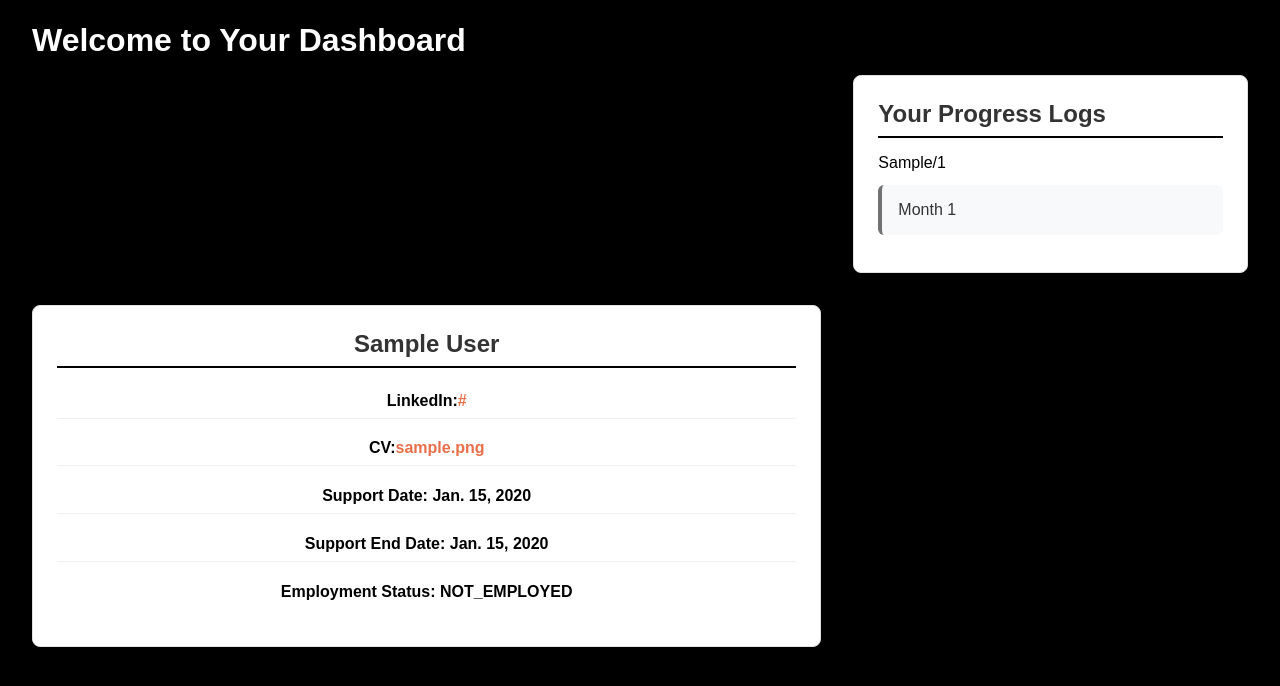
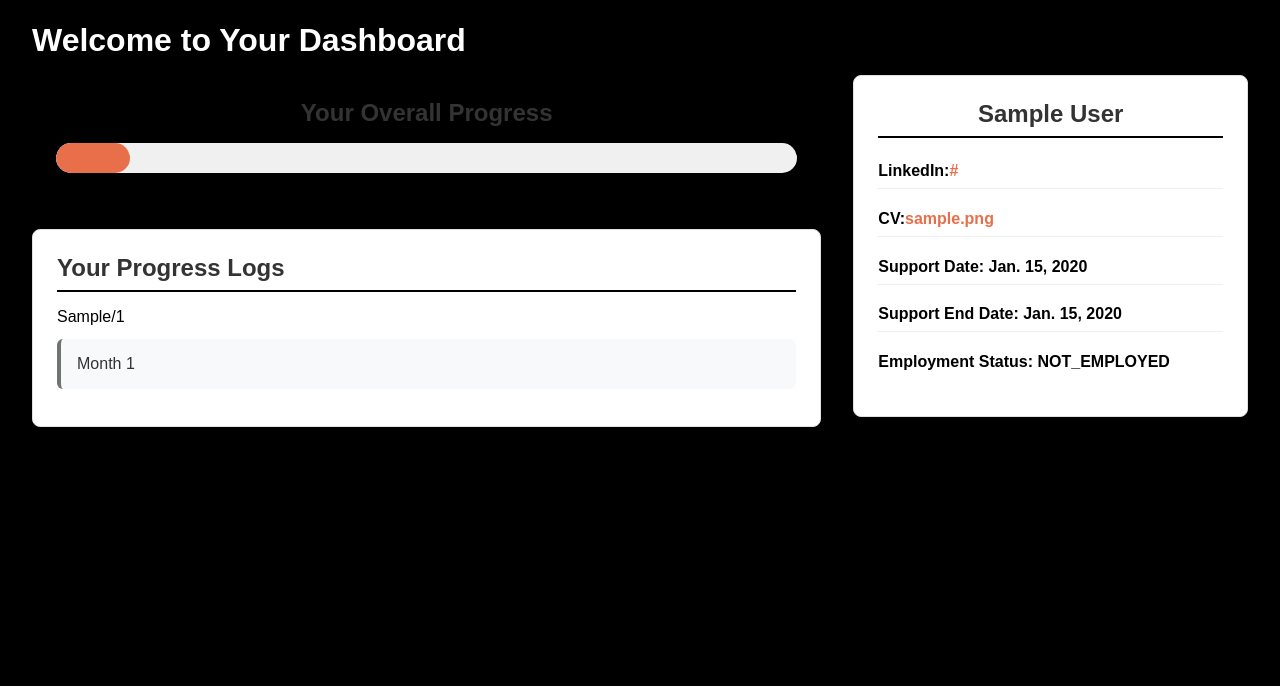
Before and after one commit to zahralmosawi/NextChapter, a Django app: template main_app/templates/student/dashboard.html in a window 1280 px wide. Shown: the part 100-786 px from the top of the page. Run offline with Django 5.2, Linux system fonts and the light colour scheme; tables that the repository leaves empty hold one stand-in row (values such as "Sample post"); the template is opened without the code that fills it: values that come from a table or form of the project are taken from there, most other values are stand-ins (such as "Sample title", 1, 10 or a date in 2020); data that the repository does not hold is empty.

Commit message:
styling overall progress bar

```diff
--- a/main_app/static/dashboard.css
+++ b/main_app/static/dashboard.css
@@ -1,17 +1,63 @@
 .dashboard-container {
     display: grid;
     grid-template-columns: 2fr 1fr;
+    grid-template-rows: auto auto;
     gap: 2rem;
     margin-top: 1rem;
 }
 
-/* Progress Logs Section */
+.overall-progress-section {
+    grid-column: 1;
+    grid-row: 1;
+    padding: 1.5rem;
+    text-align: center;
+}
+
 .progress-logs-section {
+    grid-column: 1;
+    grid-row: 2;
     background: white;
     padding: 1.5rem;
     border-radius: 8px;
     box-shadow: 0 2px 10px rgba(0,0,0,0.1);
     border: 1px solid #e0e0e0;
+}
+
+.profile-section {
+    grid-column: 2;
+    grid-row: 1 / span 2;
+    background: white;
+    padding: 1.5rem;
+    border-radius: 8px;
+    box-shadow: 0 2px 10px rgba(0,0,0,0.1);
+    border: 1px solid #e0e0e0;
+    text-align: center;
+    height: fit-content;
+    position: sticky;
+    top: 100px;
+}
+
+.overall-progress-section h2 {
+    color: #333;
+    margin-bottom: 1rem;
+    text-align: center;
+}
+
+.progress-bar-total {
+    width: 100%;
+    height: 30px;
+    background: #f0f0f0;
+    border-radius: 15px;
+    overflow: hidden;
+    position: relative;
+}
+
+.progress-fill-total {
+    height: 100%;
+    border-radius: 15px;
+    background: linear-gradient(90deg, #e96f4a, #e96f4a);
+    transition: width 0.5s ease;
+    position: relative;
 }
 
 .progress-logs-section h2 {
@@ -58,17 +104,6 @@
     color: #e96f4a;
 }
 
-/* Profile Section */
-.profile-section {
-    background: white;
-    padding: 1.5rem;
-    border-radius: 8px;
-    box-shadow: 0 2px 10px rgba(0,0,0,0.1);
-    border: 1px solid #e0e0e0;
-    text-align: center;
-    height: 100%;
-}
-
 .profile-section h2 {
     color: #333;
     margin-bottom: 1rem;
@@ -85,6 +120,7 @@
     margin: 0.8rem 0;
     padding: 0.5rem 0;
     border-bottom: 1px solid #f0f0f0;
+    text-align: left;
 }
 
 .profile-section p:last-child {
@@ -100,6 +136,6 @@
     text-decoration: underline;
 }
 
-p{
+p {
     color: black;
 }
--- a/main_app/templates/student/dashboard.html
+++ b/main_app/templates/student/dashboard.html
@@ -7,11 +7,8 @@
 
   <div class="overall-progress-section">
     <h2>Your Overall Progress</h2>
-    <span class="progress-percentage">{{ overall_progress|floatformat:0 }}%</span>
     <div class="progress-bar-total">
-      <div class="progress-fill-total" style="width: {{ overall_progress }}%;">
-        <div class="progress-text-inside">{{ overall_progress|floatformat:0 }}%</div>
-      </div>
+      <div class="progress-fill-total" style="width: {{ overall_progress }}%;"></div>
     </div>
   </div>
 
```
